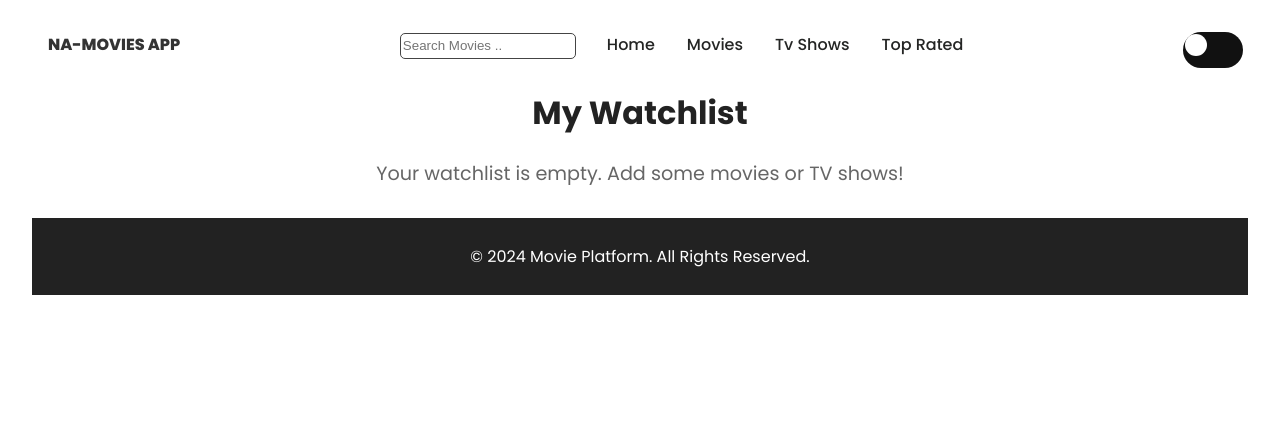
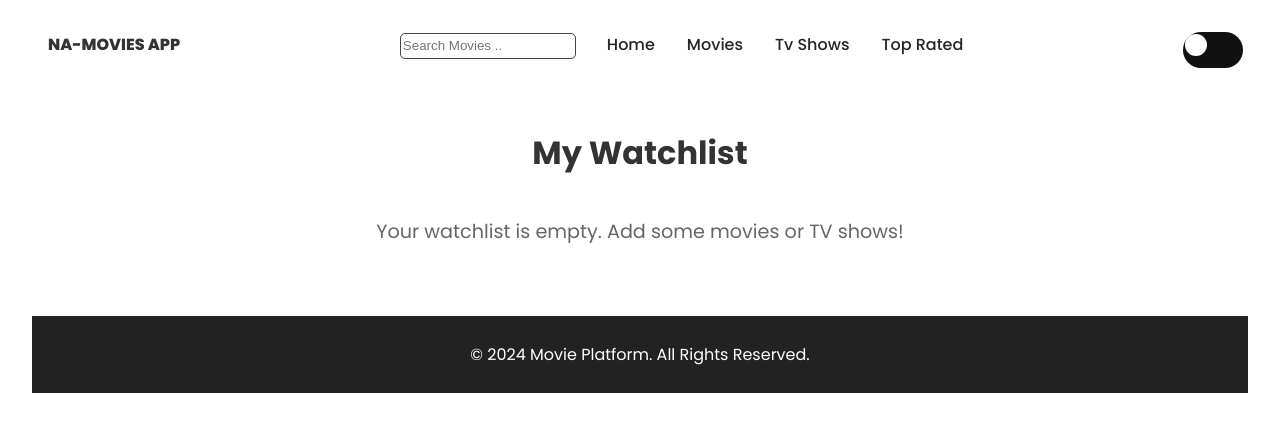
Before and after one commit to Najibalmou/movies-plateform, a React (Vite) app: page /WatchList in a window 1280 px wide. Shown: the top 432 px of the page. Built offline with nearby package versions, Linux system fonts and the light colour scheme.

Commit message:
Update watchlist.css

```diff
--- a/src/plateform/watchlist/watchlist.css
+++ b/src/plateform/watchlist/watchlist.css
@@ -1,30 +1,105 @@
-.watchlist-items {
-    display: flex;
-    flex-wrap: wrap;
-    gap: 20px;
-    justify-content: center;
+:root {
+  /* Light Theme Variables */
+  --background-color: #fff;
+  --text-color: #333;
+  --link-color: #242524;
+  --link-hover-color: #484848;
+  --logo-color: #333;
+  --register-bg-color: rgb(220, 29, 29);
+  --register-hover-bg-color: rgb(218, 40, 40);
+  --login-bg-color: rgb(34, 34, 34);
+  --login-hover-bg-color: rgb(54, 53, 53);
+  --popup-bg-color: #fff;
+  --popup-overlay-color: rgba(0, 0, 0, 0.5);
+  --close-btn-color: #222;
+  --button-bg-color: #333;
+  --button-text-color: #fff;
+  --log-out-text: #dc1d1d;
 }
 
-  .watchlist-item {
-    text-align: center;
-    max-width: 200px;
+.dark-theme {
+  /* Dark Theme Variables */
+  --background-color: #1a1a1a;
+  --text-color: #f0f0f0;
+  --link-color: #d1d1d1;
+  --link-hover-color: #e2e2e2;
+  --logo-color: #e2e2e2;
+  --register-bg-color: rgb(170, 26, 26);
+  --register-hover-bg-color: rgb(180, 36, 36);
+  --login-bg-color: #555;
+  --login-hover-bg-color: #666;
+  --popup-bg-color: #333;
+  --popup-overlay-color: rgba(0, 0, 0, 0.8);
+  --close-btn-color: #f0f0f0;
+  --button-bg-color: #555;
+  --button-text-color: #e0e0e0;
+  --log-out-text: #dc1d1d;
+}
+
+.watchlist-container {
+  padding: 20px;
+  max-width: 1200px;
+  margin: 0 auto;
+}
+
+.watchlist-items {
+  display: grid;
+  grid-template-columns: repeat(auto-fill, minmax(200px, 1fr));
+  gap: 20px;
+  padding: 20px 0;
+}
+
+.watchlist-card {
+  position: relative;
+  background: rgba(0, 0, 0, 0.1);
+  border-radius: 8px;
+  padding: 10px;
+  transition: transform 0.3s ease;
+}
+
+.watchlist-card:hover {
+  transform: translateY(-5px);
 }
 
 .watchlist-poster {
   width: 100%;
-    border-radius: 8px;
+  height: auto;
+  border-radius: 4px;
 }
 
 .watchlist-title {
-    margin-top: 10px;
+  margin: 10px 0;
+  text-decoration: none;
+  color: var(--text-color);
   font-size: 1rem;
-    color: #333;
+  text-align: center;
 }
 
+.watchlist-txt {
+  color: var(--text-color);
+}
+
+.remove-from-watchlist {
+  position: absolute;
+  top: 10px;
+  right: 10px;
+  background: rgba(229, 9, 20, 0.9);
+  color: white;
+  border: none;
+  border-radius: 4px;
+  padding: 5px 10px;
+  cursor: pointer;
+  opacity: 0;
+  transition: opacity 0.3s ease;
+}
+
+.watchlist-card:hover .remove-from-watchlist {
+  opacity: 1;
+}
 
 .empty-watchlist-message {
+  text-align: center;
+  margin-top: 40px;
   font-size: 1.2rem;
   color: #666;
-    text-align: center;
-    margin-top: 20px;
 }
```
Lines whose indentation alone changed are shown as unchanged.
